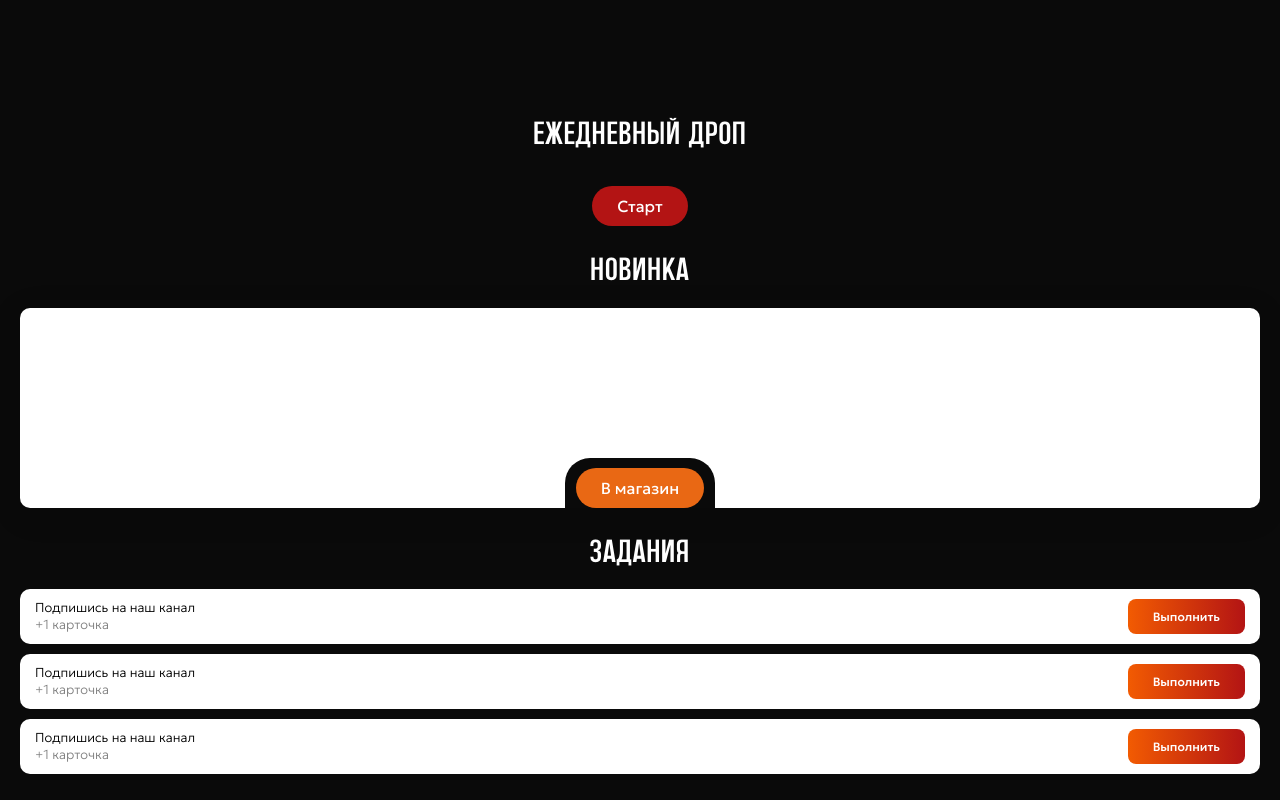
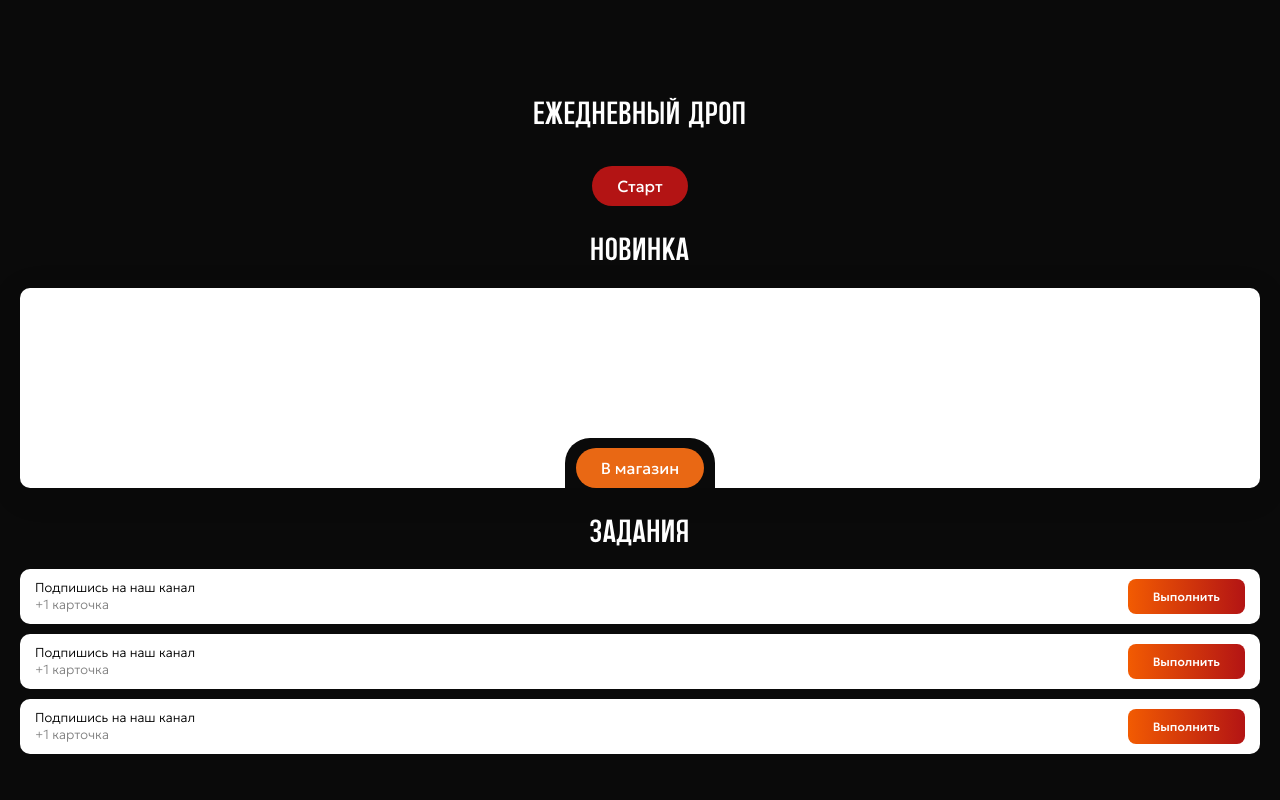
Before and after one commit to w1rexel/flip_fmsbot, a website: page index.html in a window 1280 px wide. Drawn offline with Linux system fonts and the light colour scheme.

Commit message:
Add files via upload

```diff
--- a/styles.css
+++ b/styles.css
@@ -40,7 +40,7 @@
   background-color: #0A0A0A;
   margin-left: 20px;
   margin-right: 20px;
-  margin-top: 120px;
+  margin-top: 100px;
   }
 
   #splash {
```
